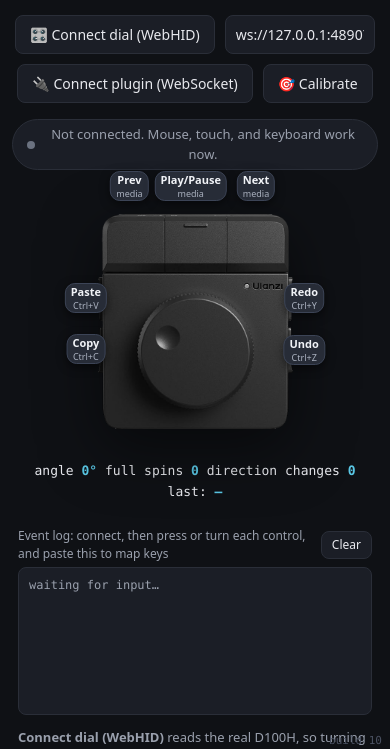
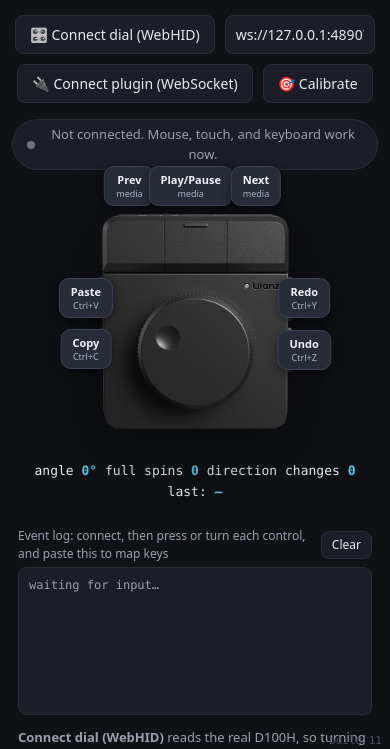
Before and after one commit to brendanwelsh/ulanzi-d100h-homebrew, a plain HTML site: page docs/dial-viewer.html in a window 390 px wide. Shown: the part 93-842 px from the top of the page. Drawn offline with Linux system fonts and the light colour scheme.

Commit message:
fix(viewer): mobile labels keep real padding (drop leftover 2px 5px override)

```diff
--- a/docs/dial-viewer.html
+++ b/docs/dial-viewer.html
@@ -58,13 +58,13 @@
   a { color:var(--accent); }
   @media (max-width:560px){
     .dial-device { max-width:50vw; }
-    .dlabel { font-size:10px; padding:2px 5px; }
+    .dlabel { padding:7px 11px; }
     input.url { width:150px; }
   }
 </style>
 </head>
 <body>
-<div style="position:fixed; bottom:5px; right:8px; font:11px/1 ui-monospace,Menlo,Consolas,monospace; color:#4a5161; z-index:9;">build 10</div>
+<div style="position:fixed; bottom:5px; right:8px; font:11px/1 ui-monospace,Menlo,Consolas,monospace; color:#4a5161; z-index:9;">build 11</div>
 <header>
   <h1>Ulanzi D100H, interactive dial</h1>
   <p>Drag the knob to spin. Tap a key or press <b>1&ndash;7</b>. <b>Connect</b> the real dial, or <b>Calibrate</b> to learn its codes.</p>
```
